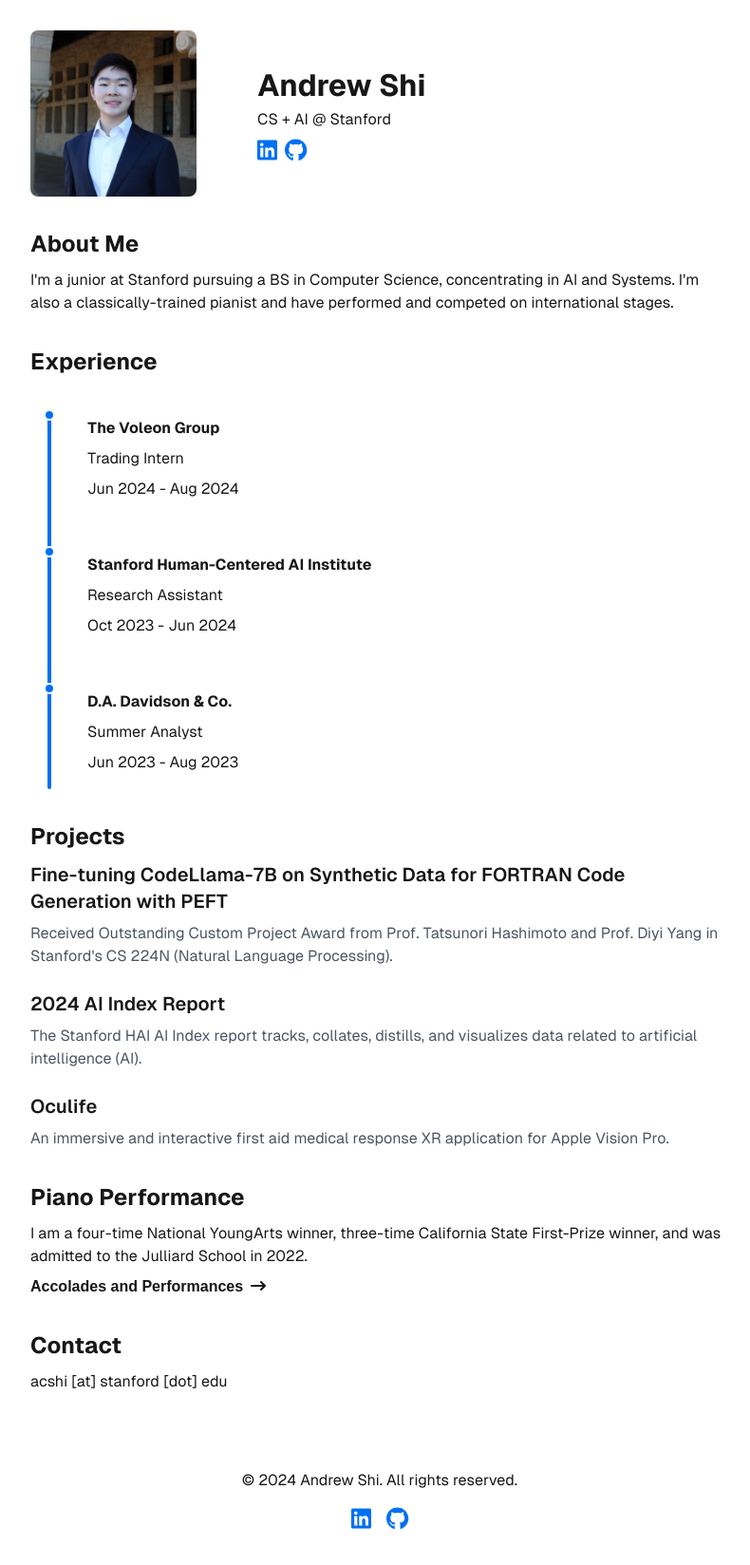
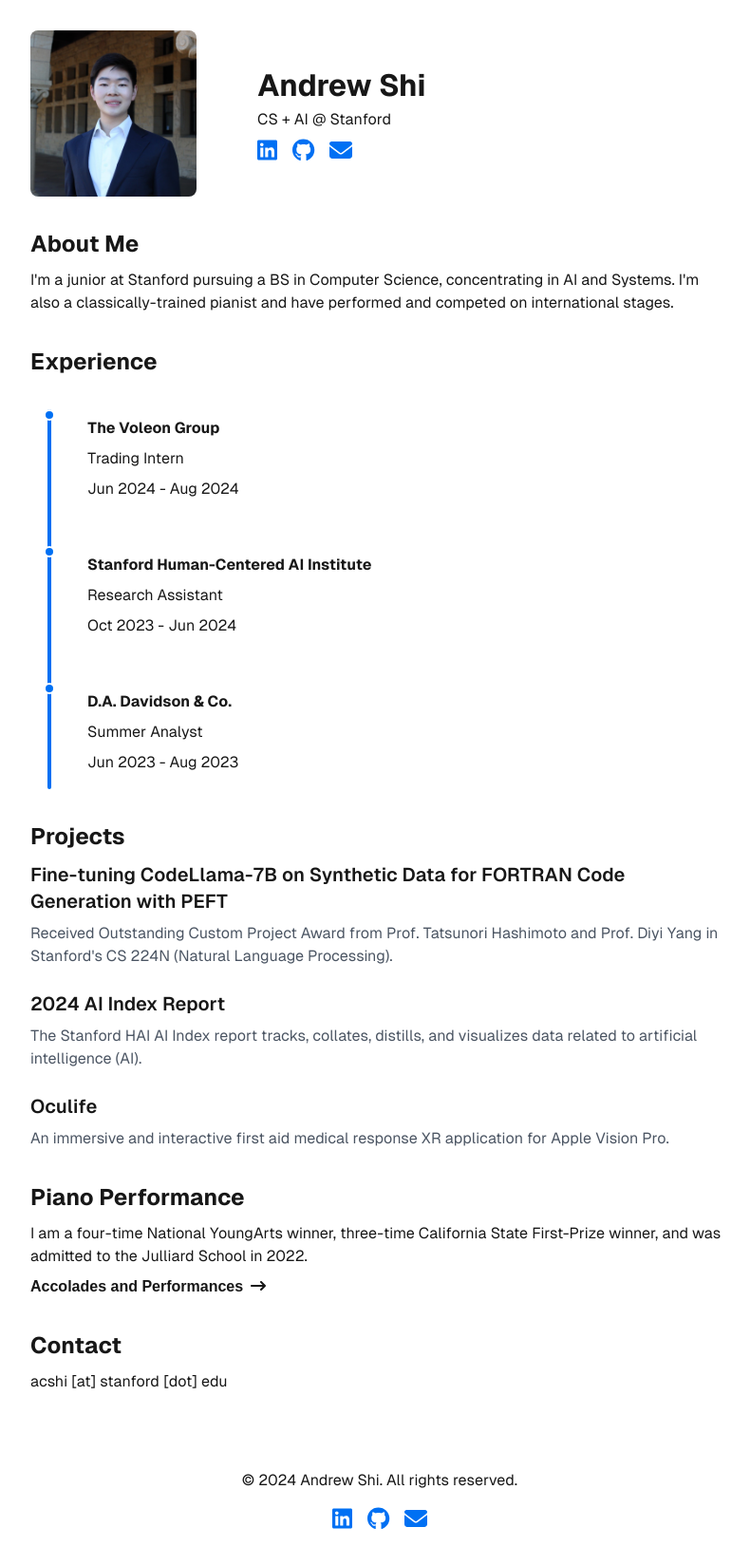
Before and after one commit to stanminlee/stanminlee.github.io, a Next.js app: page / in a window 1280 px wide. Shown: the top 1648 px of the page at 95% size, without its empty margins (240-1030 px from the left). Built offline with nearby package versions, Linux system fonts and the light colour scheme.

Commit message:
add email

```diff
--- a/src/app/page.tsx
+++ b/src/app/page.tsx
@@ -1,7 +1,7 @@
 import Image from "next/image";
 import { FontAwesomeIcon } from "@fortawesome/react-fontawesome";
 import { faLinkedin, faGithub } from "@fortawesome/free-brands-svg-icons";
-import { faArrowRightLong } from "@fortawesome/free-solid-svg-icons";
+import { faArrowRightLong, faEnvelope } from "@fortawesome/free-solid-svg-icons";
 import Project from "../components/Project"; // Import the Project component
 
 export default function Home() {
@@ -22,11 +22,14 @@ export default function Home() {
             <h1>Andrew Shi</h1>
             <p>CS + AI @ Stanford</p>
             <div className="social-icons">
-              <a href="https://www.linkedin.com/in/acshi" target="_blank" rel="noopener noreferrer">
+              <a href="https://www.linkedin.com/in/acshi/" target="_blank" rel="noopener noreferrer" style={{ marginRight: "1rem" }}>
                 <FontAwesomeIcon icon={faLinkedin} style={{ fontSize: "1.5rem" }}/>
               </a>
-              <a href="https://github.com/andrewcshi" target="_blank" rel="noopener noreferrer">
+              <a href="https://github.com/andrewcshi" target="_blank" rel="noopener noreferrer" style={{ marginRight: "1rem" }}>
                 <FontAwesomeIcon icon={faGithub} style={{ fontSize: "1.5rem" }}/>
+              </a>
+              <a href="mailto:acshi@stanford.edu" target="_blank" rel="noopener noreferrer">
+                <FontAwesomeIcon icon={faEnvelope} style={{ fontSize: "1.5rem" }}/>
               </a>
             </div>
           </div>
@@ -110,6 +113,9 @@ export default function Home() {
             <a href="https://github.com/andrewcshi" target="_blank" rel="noopener noreferrer">
               <FontAwesomeIcon icon={faGithub} style={{ fontSize: "1.5rem" }}/>
             </a>
+            <a href="mailto:acshi@stanford.edu" target="_blank" rel="noopener noreferrer">
+              <FontAwesomeIcon icon={faEnvelope} style={{ fontSize: "1.5rem" }}/>
+            </a>
           </div>
         </div>
       </footer>
```
